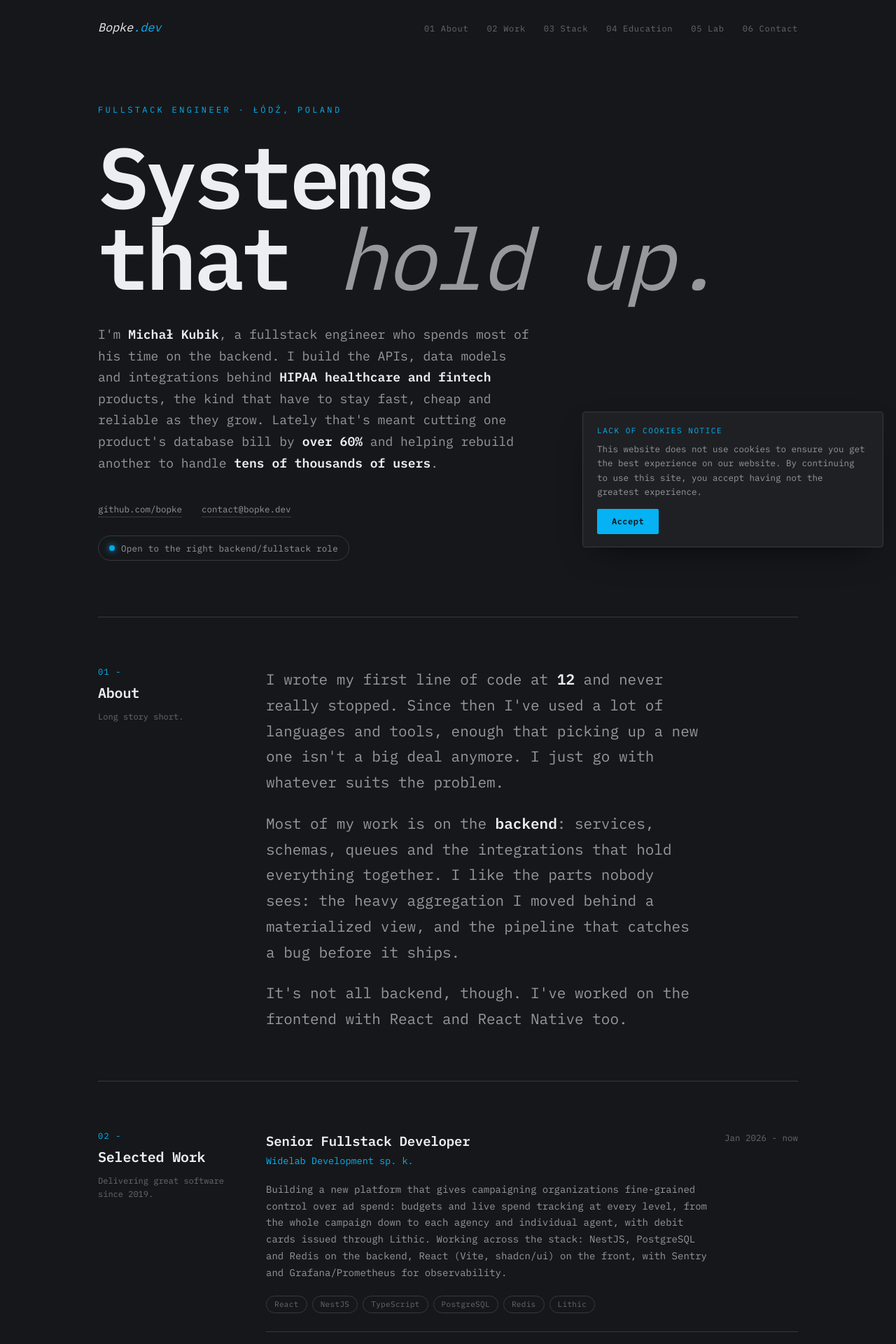
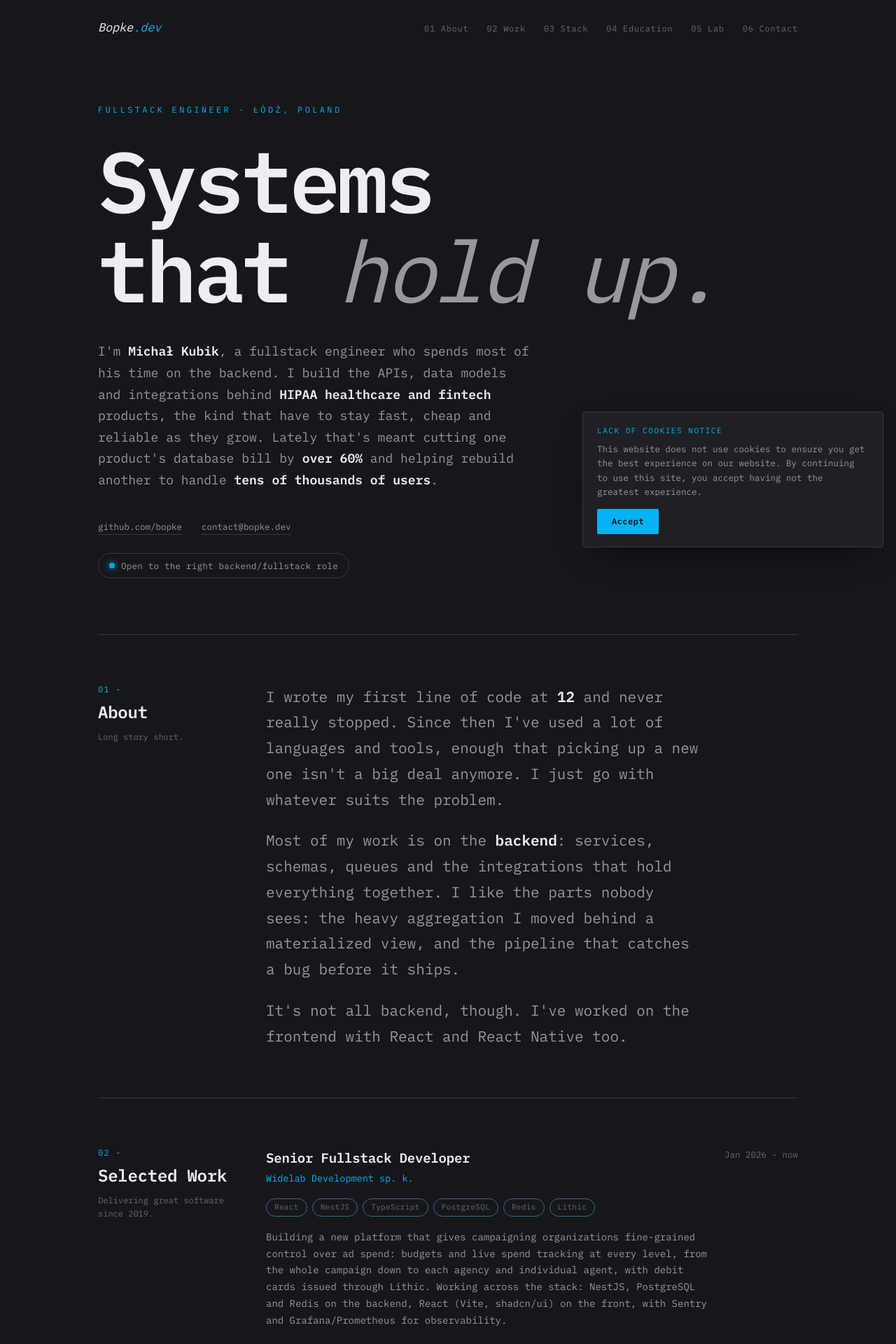
Before and after one commit to bopke/bopke.dev, a Next.js app: page / in a window 1280 px wide. Shown: the top 1920 px of the page at 70% size. Built offline with nearby package versions, Linux system fonts and the light colour scheme.

Commit message:
Incorporate feedback

```diff
--- a/app/components/RoleEntry.tsx
+++ b/app/components/RoleEntry.tsx
@@ -14,7 +14,7 @@ export default function RoleEntry({
   tags,
 }: Role) {
   return (
-    <article className="group grid grid-cols-[1fr_auto] gap-x-6 gap-y-[6px] py-[26px] border-t border-border first:border-t-0 first:pt-0 print:break-inside-avoid">
+    <article className="grid grid-cols-[1fr_auto] gap-x-6 gap-y-[6px] py-[26px] border-t border-border first:border-t-0 first:pt-0 print:break-inside-avoid">
       <div>
         <h3 className="text-[19px] font-semibold tracking-[-0.01em]">{title}</h3>
         <div className="text-[13.5px] text-accent mt-[3px]">
@@ -29,21 +29,21 @@ export default function RoleEntry({
       <div className="text-[12.5px] text-faint text-right whitespace-nowrap max-[760px]:text-left max-[760px]:whitespace-normal">
         {when}
       </div>
-      <p className="col-span-full text-sm text-muted leading-[1.7] mt-3 max-w-[640px]">
-        {desc}
-      </p>
       {tags && tags.length > 0 && (
-        <div className="col-span-full flex flex-wrap gap-[7px] mt-[14px]">
+        <div className="col-span-full flex flex-wrap gap-[7px] mt-3">
           {tags.map((tag) => (
             <span
               key={tag}
-              className="text-[11px] tracking-[0.03em] text-faint border border-border rounded-full px-[11px] py-[3px] transition-colors duration-200 group-hover:border-[color-mix(in_oklab,var(--accent)_40%,var(--border))]"
+              className="text-[11px] tracking-[0.03em] text-faint border border-[color-mix(in_oklab,var(--accent)_40%,var(--border))] rounded-full px-[11px] py-[3px]"
             >
               {tag}
             </span>
           ))}
         </div>
       )}
+      <p className="col-span-full text-sm text-muted leading-[1.7] mt-3 max-w-[640px]">
+        {desc}
+      </p>
     </article>
   );
 }
--- a/app/components/Section.tsx
+++ b/app/components/Section.tsx
@@ -26,7 +26,7 @@ export function Section({
     <section className={SECTION} id={id}>
       <div className={HEAD}>
         <div className="text-xs text-accent tracking-[0.1em]">{num}</div>
-        <h2 className="text-xl font-semibold mt-2 tracking-[-0.01em]">{title}</h2>
+        <h2 className="text-2xl font-semibold mt-2 tracking-[-0.01em]">{title}</h2>
         <p className="text-xs text-faint mt-[10px] leading-[1.6]">{sub}</p>
       </div>
       {children}
--- a/app/components/sections/Education.tsx
+++ b/app/components/sections/Education.tsx
@@ -9,7 +9,7 @@ export default function Education() {
           title="Bachelor's degree, Information Technology"
           company="Technical University of Łódź"
           when="2017 - 2022"
-          desc="Thesis: using containers to isolate application runtime environments."
+          desc="Thesis: Using containers to isolate application runtime environments."
         />
       </div>
     </Section>
--- a/app/components/sections/Hero.tsx
+++ b/app/components/sections/Hero.tsx
@@ -9,7 +9,7 @@ export default function Hero() {
       <p className="text-xs tracking-[0.28em] uppercase text-accent mb-[30px]">
         Fullstack Engineer · Łódź, Poland
       </p>
-      <h1 className="text-[clamp(46px,10vw,122px)] font-semibold leading-[0.95] tracking-[-0.04em] print:text-[40pt]">
+      <h1 className="text-[clamp(46px,10vw,122px)] font-semibold leading-[1.05] tracking-[-0.04em] print:text-[40pt]">
         Systems
         <br />
         that <em className="italic font-normal text-muted">hold up.</em>
--- a/app/content.tsx
+++ b/app/content.tsx
@@ -136,7 +136,7 @@ export type Project = {
 export const projects: Project[] = [
   {
     tag: "Open source · satire",
-    name: "conditionally-execute",
+    name: "Conditionally-execute",
     lead: "A joke about npm's micro-dependency habit.",
     body: (
       <>
```
